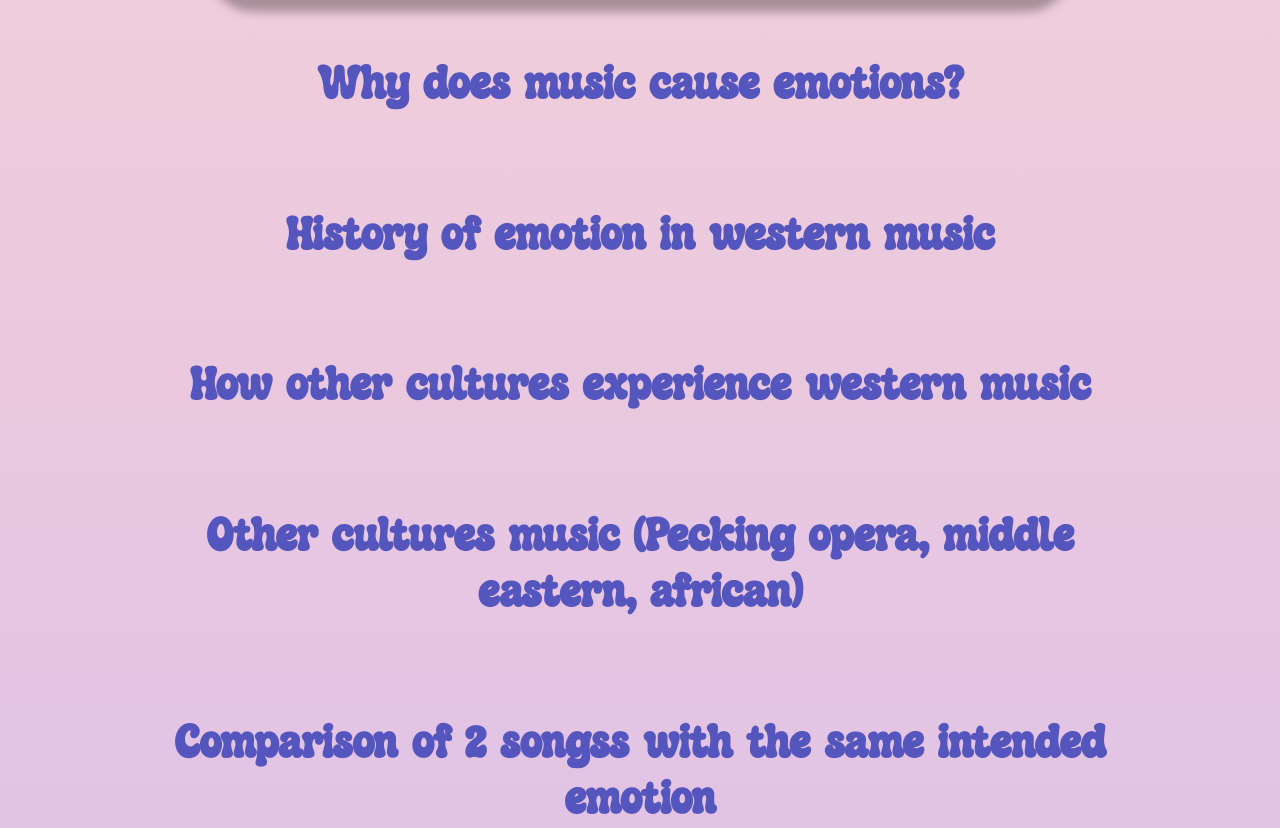
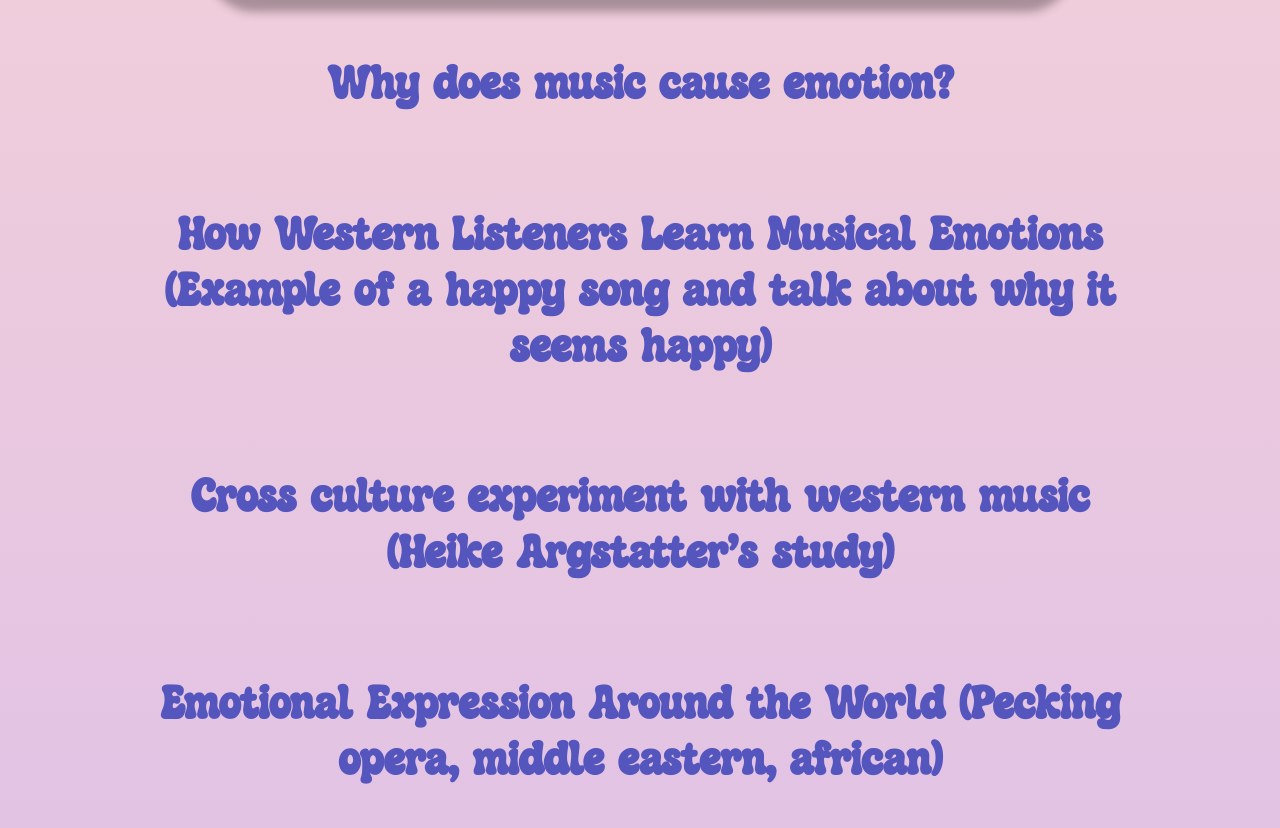
Before and after one commit to KyleSaladin/MusicFinalProject, a plain HTML site: page index.html in a window 1280 px wide. Shown: the part 890-1718 px from the top of the page. Drawn offline with Linux system fonts and the light colour scheme.

Commit message:
Update index.html

```diff
--- a/index.html
+++ b/index.html
@@ -4,18 +4,18 @@
 </head>
 <body>
     <h1>Music Across Culture</h1>
-    <h2>Emotional perception of music is shaped both by cultural conditioning and the brains neurological responses to musical stimuli.</h2>
+    <h2>Emotional perception of music is shaped both by universal neurological responses and cultural learned music conventions</h2>
     <br>
     <br>
     <img class="center-image" src="Assets/Global-map-of-10-song-style-regions-previously-identified-by-factor-analyses-of.png" alt="Global map of song-style regions">
     <br>
-    <h2>Why does music cause emotions?</h2>
+    <h2>Why does music cause emotion?</h2>
     <br>
-    <h2>History of emotion in western music</h2>
+    <h2>How Western Listeners Learn Musical Emotions (Example of a happy song and talk about why it seems happy)</h2>
     <br>
-    <h2>How other cultures experience western music</h2>
+    <h2>Cross culture experiment with western music (Heike Argstatter's study)</h2>
     <br>
-    <h2>Other cultures music (Pecking opera, middle eastern, african)</h2>
+    <h2>Emotional Expression Around the World (Pecking opera, middle eastern, african)</h2>
     <br>
     <h2>Comparison of 2 songss with the same intended emotion</h2>
     <br>
```
